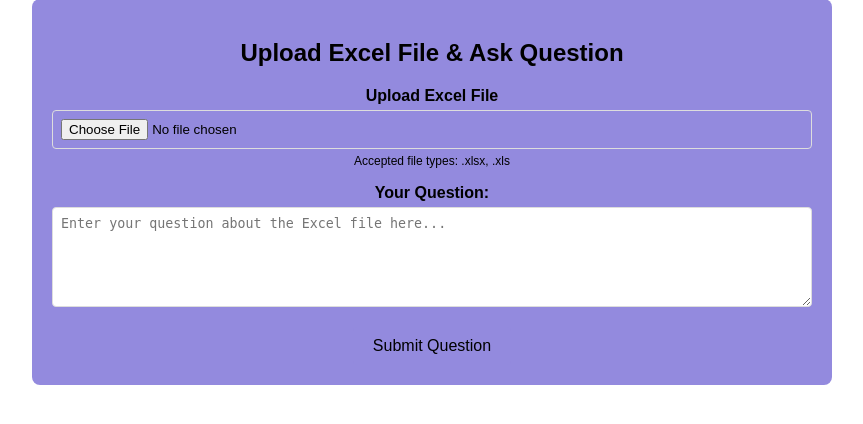
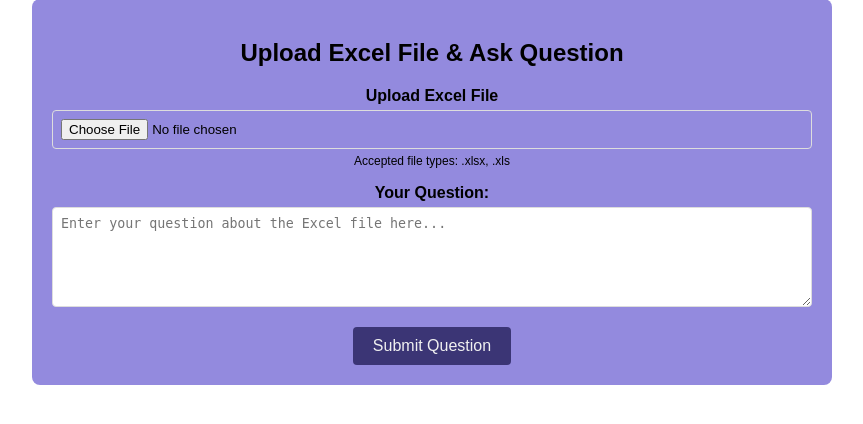
Before and after one commit to JoeA108/DocuBridge, a Flask app: page / in a window 1280 px wide. Shown: the part 263-687 px from the top of the page, without its empty margins (208-1071 px from the left). Run offline with Flask 3, Linux system fonts and the light colour scheme.

Commit message:
Assistant checkpoint: Update submit button background and text colors
Assistant generated file changes:
- templates/index.html: Update submit button colors

---

User prompt:

and put the submit question in this colour:#3b3575 and make the colour of the writing of sumbit question in pale grey, almost white

Replit-Commit-Author: Assistant
Replit-Commit-Session-Id: f376e1b5-f545-4e46-b743-3eae52d2e02e

```diff
--- a/templates/index.html
+++ b/templates/index.html
@@ -44,8 +44,8 @@
       resize: vertical;
     }
     .submit-btn {
-      background-color: #938ade;
-      color: black;
+      background-color: #3b3575;
+      color: #f0f0f0;
       padding: 10px 20px;
       border: none;
       border-radius: 4px;
@@ -53,7 +53,7 @@
       font-size: 16px;
     }
     .submit-btn:hover {
-      background-color: #7a6cc9
+      background-color: #2f2b5f;
     }
     .file-note {
       font-size: 12px;
```
